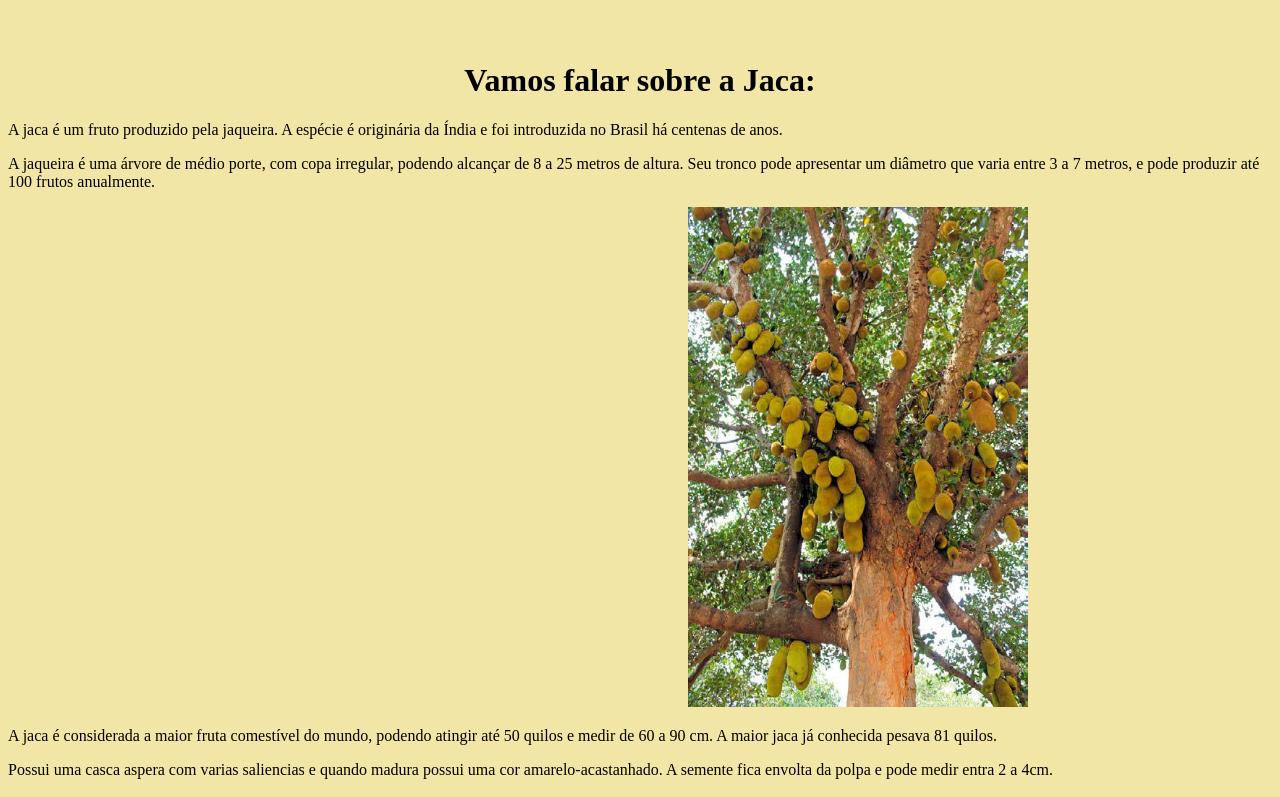
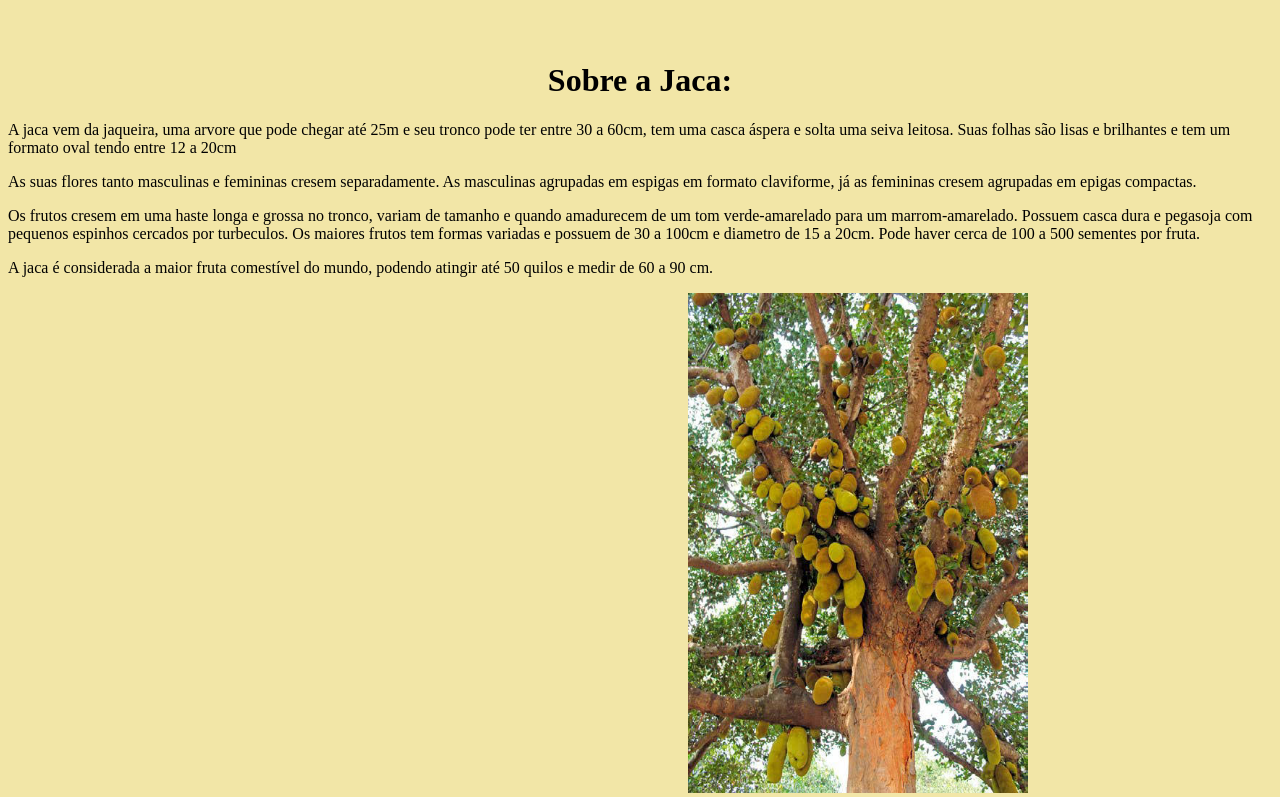
Before and after one commit to terracota6/agrinho, a plain HTML site: page index.html in a window 1280 px wide. Shown: the part 402-1199 px from the top of the page. Drawn offline with Linux system fonts and the light colour scheme.

Commit message:
Agrinho prototipo

```diff
--- a/index.html
+++ b/index.html
@@ -13,23 +13,22 @@
 
  <img id="jaca1" src="jaca.jpg">
 
-  <h1> Vamos falar sobre a Jaca:</h1>
+  <h1> Sobre a Jaca:</h1>
 
-  <p>A jaca é um fruto produzido pela jaqueira. A espécie é originária da Índia e foi introduzida no Brasil há centenas de anos.</p>
-  <p>A jaqueira é uma árvore de médio porte, com copa irregular, podendo alcançar de 8 a 25 metros de altura. Seu tronco pode apresentar um diâmetro que varia entre 3 a 7 metros, e pode produzir até 100 frutos anualmente.</p>
+  <p>A jaca vem da jaqueira, uma arvore que pode chegar até 25m e seu tronco pode ter entre 30 a 60cm, tem uma casca áspera e solta uma seiva leitosa. Suas folhas são lisas e brilhantes e tem um formato oval tendo entre 12 a 20cm</p>
+  <p>As suas flores tanto masculinas e femininas cresem separadamente. As masculinas agrupadas em espigas em formato claviforme, já as femininas cresem agrupadas em epigas compactas.</p>
+  <p>Os frutos cresem em uma haste longa e grossa no tronco, variam de tamanho e quando amadurecem de um tom verde-amarelado para um marrom-amarelado. Possuem casca dura e pegasoja com pequenos espinhos cercados por turbeculos. Os maiores frutos tem formas variadas e possuem de 30 a 100cm e diametro de 15 a 20cm. Pode haver cerca de 100 a 500 sementes por fruta.</p>
+  <p>A jaca é considerada a maior fruta comestível do mundo, podendo atingir até 50 quilos e medir de 60 a 90 cm. </p>
 
-<img id="jaqueira" src="jaqueira.jpeg" >
+  <img id="jaqueira" src="jaqueira.jpeg" >
 
-  <p>A jaca é considerada a maior fruta comestível do mundo, podendo atingir até 50 quilos e medir de 60 a 90 cm. A maior jaca já conhecida pesava 81 quilos.</p>
-  <p>Possui uma casca aspera com varias saliencias e quando madura possui uma cor amarelo-acastanhado. A semente fica envolta da polpa e pode medir entra 2 a 4cm.</p>
-
-<h1>Culinaria:</h1>
+  <h1>Culinaria:</h1>
 
   <p>A jaca tem desde a polpa até a sementes consumidas. As suas sementes podem ser consumidas cozidas, assadas, ou na produção de farinha. A polpa pode ser consumida naturalmente, desitradata, ou na produção de varios pratos.Um exemplo é o ginataang langka prato filipino, um guisado de  legumes filipino feito de jaca verde em leite de coco e especiarias, pode incluir uma grande variedade de ingredientes secundários, como frutos do mar, carne e outros vegetais.</p>
   <img src="belo prato amigo.jpg" id="prato1">
  <p>Outra aréa de produção é na area de bebidas, como o es teler que é  um coquetel de frutas indonésio. Abacate, carne de coco, geleia de capim, jaca e outras frutas são servidas com leite de coco, leite condensado, folha de pandan, açúcar e uma pequena quantidade de sal.</p>
 
-  <img src="sla que porra é essa.jpg" id="prato2">
+  <img src="prato não bonito.jpg" id="prato2">
 
   <h1>Beneficios:</h1>
 
@@ -44,6 +43,9 @@
     <li>Doenças de pele</li>
   </ul>
     <p>Suas sementes tambem tem propriedas antioxidantes, e efeitos afrodisiacos, e tambem usadas em desarranjos intestinais.</p>
+
+  <h1>A jaca no Brasil:</h1>
+  <p></p>
   <script src="script.js"></script>
 </body>
 
```
